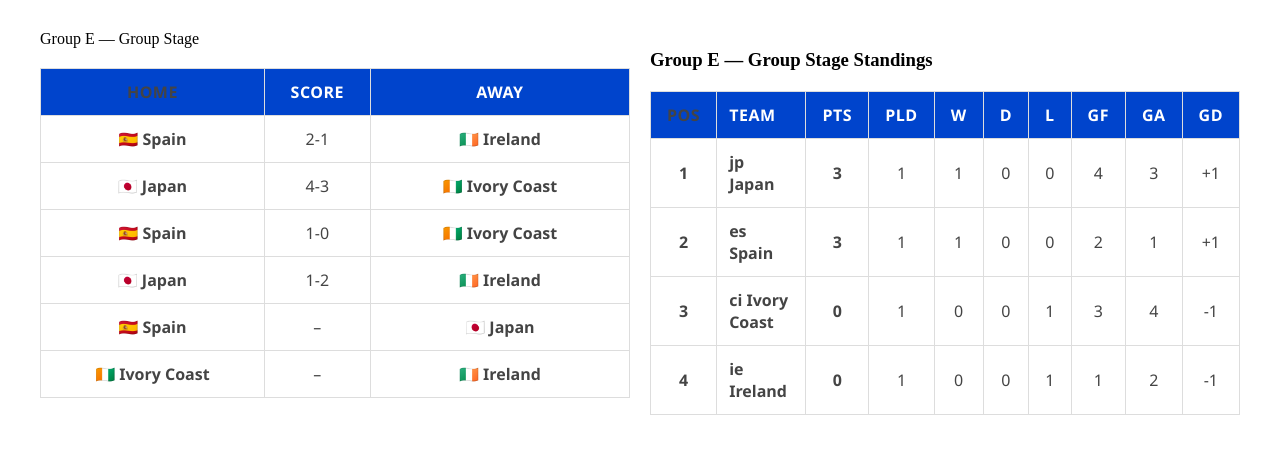
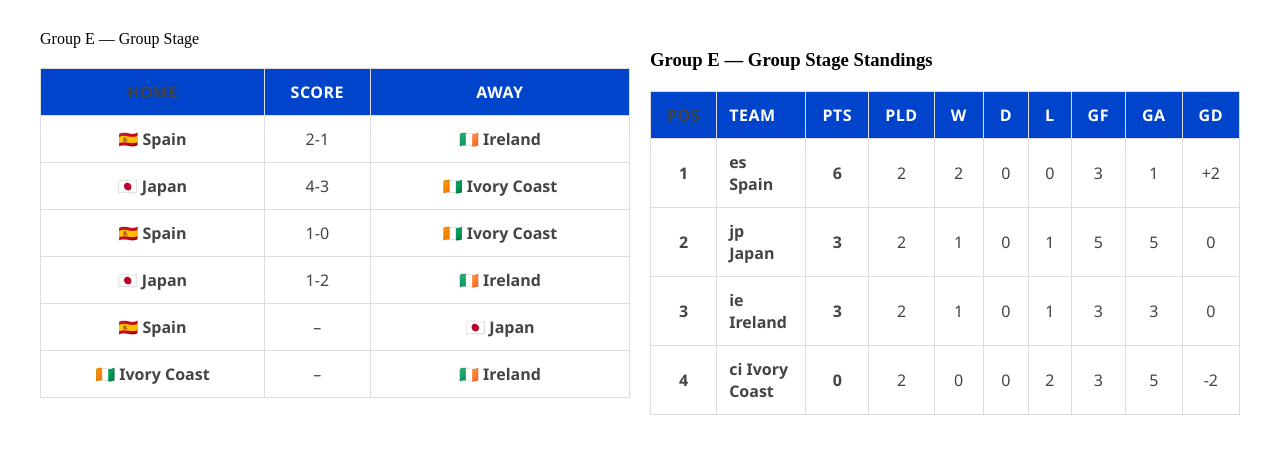
Before and after one commit to MarcusMachado15/whoisgonnawin-clean, a Next.js app: page /worldcup in a window 1280 px wide. Shown: the part 1780-2236 px from the top of the page. Built offline with nearby package versions, Linux system fonts and the light colour scheme.

Commit message:
Update standings: Group E (MD2) and Group F (MD1)

```diff
--- a/app/worldcup/page.tsx
+++ b/app/worldcup/page.tsx
@@ -125,10 +125,11 @@ const groupsData: Record<string, { title?: string; matches: Match[]; standings:
       { home: '🇪🇸 Spain',        score: '–', away: '🇯🇵 Japan' },
       { home: '🇨🇮 Ivory Coast',  score: '–', away: '🇮🇪 Ireland' },
     ],
-    standings: [ { pos: 1, team: 'jp Japan',        played: 1, won: 1, draw: 0, lost: 0, gf: 4, ga: 3, gd: +1, pts: 3 },
-  { pos: 2, team: 'es Spain',        played: 1, won: 1, draw: 0, lost: 0, gf: 2, ga: 1, gd: +1, pts: 3 },
-  { pos: 3, team: 'ci Ivory Coast',  played: 1, won: 0, draw: 0, lost: 1, gf: 3, ga: 4, gd: -1, pts: 0 },
-  { pos: 4, team: 'ie Ireland',      played: 1, won: 0, draw: 0, lost: 1, gf: 1, ga: 2, gd: -1, pts: 0 },
+    standings: [
+  { pos: 1, team: 'es Spain',      played: 2, won: 2, draw: 0, lost: 0, gf: 3, ga: 1, gd: +2, pts: 6 },
+  { pos: 2, team: 'jp Japan',      played: 2, won: 1, draw: 0, lost: 1, gf: 5, ga: 5, gd:  0, pts: 3 },
+  { pos: 3, team: 'ie Ireland',    played: 2, won: 1, draw: 0, lost: 1, gf: 3, ga: 3, gd:  0, pts: 3 },
+  { pos: 4, team: 'ci Ivory Coast',played: 2, won: 0, draw: 0, lost: 2, gf: 3, ga: 5, gd: -2, pts: 0 },
 ],
   },
 
```
